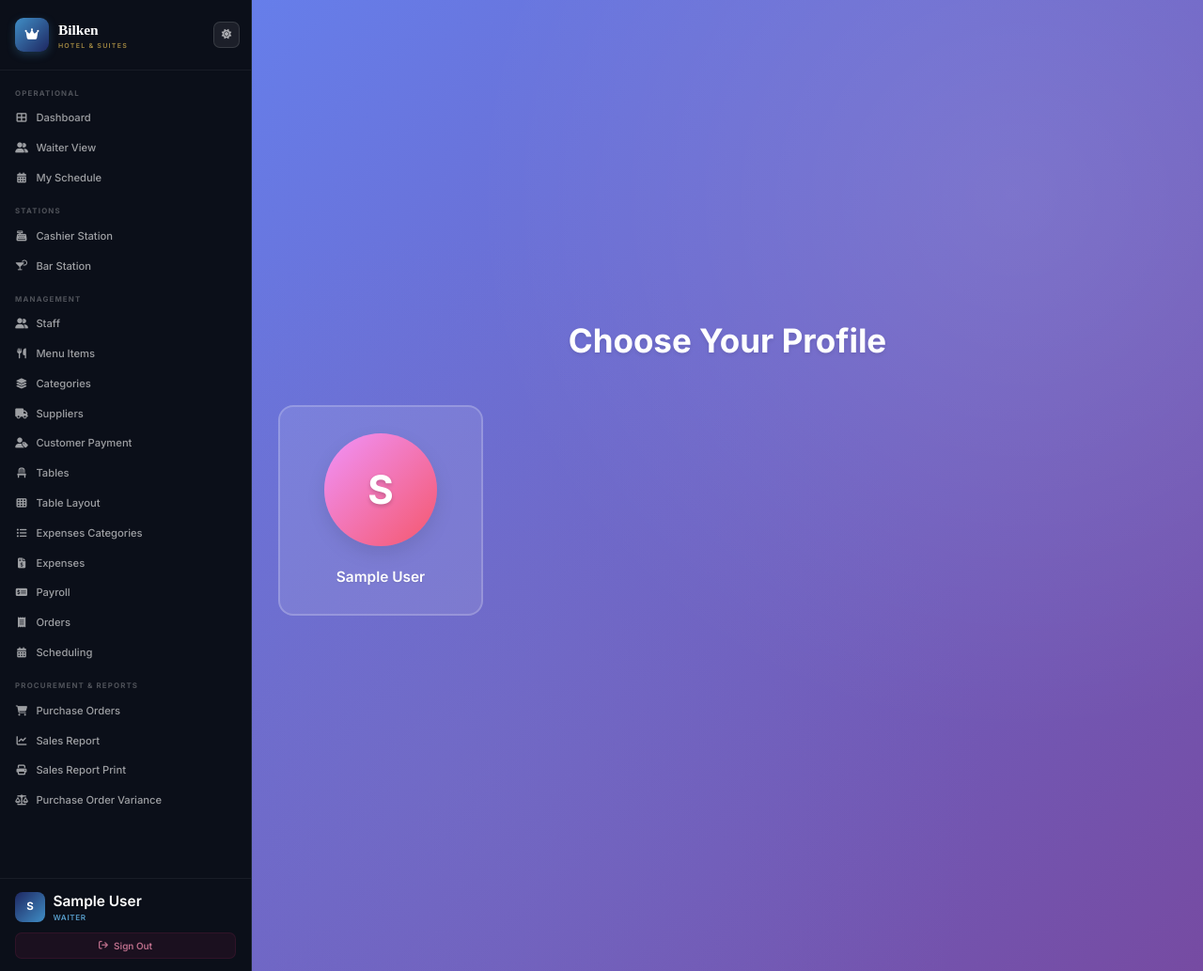
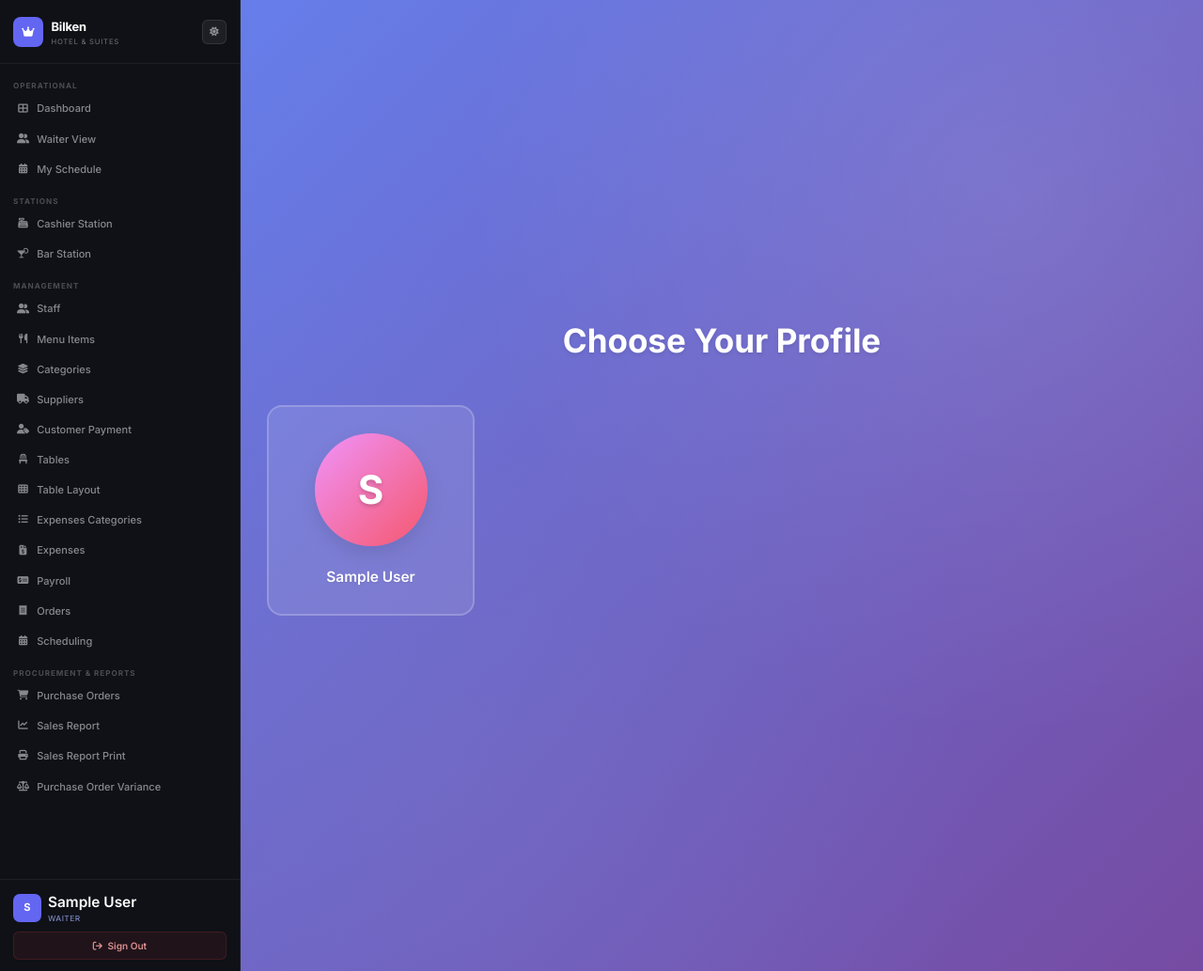
Before and after one commit to nyoroku/bilkanhotel, a Django app: page /login/ in a window 1280 px wide. Shown: the whole page at 94% size. Run offline with Django 5.2, Linux system fonts and the light colour scheme; the visitor is signed in with stand-in values (Sample User, id 1); data comes from the database, SQL or seed files in the repository; some libraries are stand-ins or nearby versions.

Commit message:
Premium component system: Inter sidebar, primary #4F46E5 nav/avatar/logo, global btn/form/badge/card classes

```diff
--- a/pos/templates/pos/base.html
+++ b/pos/templates/pos/base.html
@@ -71,106 +71,145 @@
         /* LAYOUT */
         .pos-shell{display:flex;min-height:100vh}
         .main-wrapper{flex-grow:1;display:flex;flex-direction:column;min-height:100vh;background:var(--bg);transition:background .3s}
-        .main-content-area{flex-grow:1;padding:2rem;overflow-y:auto;color:var(--txt1)}
+        .main-content-area{flex-grow:1;padding:1.75rem;overflow-y:auto;color:var(--txt1)}
 
         /* SIDEBAR */
         .sidebar{
-            width:268px;flex-shrink:0;display:flex;flex-direction:column;
+            width:256px;flex-shrink:0;display:flex;flex-direction:column;
             height:100vh;overflow-y:auto;position:sticky;top:0;
-            border-right:1px solid var(--sb-bdr);
+            background:#0F1117;border-right:1px solid rgba(255,255,255,.06);
         }
-        [data-theme="dark"] .sidebar{background:#0B0F19;border-right:1px solid var(--border)}
-        [data-theme="light"] .sidebar{background:#111827;}
+        [data-theme="light"] .sidebar{background:#0F1117}
+        .sidebar-header{
+            padding:1.2rem 1rem;border-bottom:1px solid rgba(255,255,255,.06);
+            display:flex;align-items:center;justify-content:space-between;
+        }
+        .sidebar-logo{display:flex;align-items:center;gap:.6rem;text-decoration:none}
+        .logo-icon{
+            width:32px;height:32px;flex-shrink:0;border-radius:8px;
+            background:var(--primary);
+            display:flex;align-items:center;justify-content:center;
+            font-size:.85rem;color:#fff;
+        }
+        .logo-text{font-family:'Inter',sans-serif;font-size:.92rem;font-weight:700;color:#fff;letter-spacing:-.01em}
+        .logo-sub{display:block;font-size:.55rem;font-weight:500;letter-spacing:.1em;text-transform:uppercase;color:rgba(255,255,255,.35);margin-top:1px}
 
-        /* SIDEBAR HEADER */
-        .sidebar-header{padding:1.35rem 1.15rem;border-bottom:1px solid var(--sb-bdr);position:relative}
-        .sidebar-logo{display:flex;align-items:center;gap:.7rem;text-decoration:none}
-        .logo-icon{
-            width:36px;height:36px;flex-shrink:0;border-radius:9px;
-            background:linear-gradient(135deg,#408EC6,#1E2761);
-            display:flex;align-items:center;justify-content:center;
-            font-size:.95rem;color:#fff;box-shadow:0 3px 10px rgba(64,142,198,.28);
+        .theme-toggle-btn{
+            width:26px;height:26px;border-radius:6px;
+            background:rgba(255,255,255,.06);border:1px solid rgba(255,255,255,.1);
+            color:rgba(255,255,255,.5);cursor:pointer;
+            display:flex;align-items:center;justify-content:center;font-size:.7rem;transition:all .15s;
         }
-        .logo-text{font-family:'Cormorant Garamond',serif;font-size:1.1rem;font-weight:700;color:#fff}
-        .logo-sub{display:block;font-size:.5rem;font-weight:600;letter-spacing:.18em;text-transform:uppercase;color:rgba(201,168,76,.8);margin-top:1px}
-
-        /* THEME BUTTON */
-        .theme-toggle-btn{
-            position:absolute;right:.85rem;top:50%;transform:translateY(-50%);
-            width:28px;height:28px;border-radius:7px;
-            background:rgba(255,255,255,.07);border:1px solid rgba(255,255,255,.12);
-            color:rgba(255,255,255,.65);cursor:pointer;
-            display:flex;align-items:center;justify-content:center;font-size:.75rem;transition:all .2s;
-        }
-        .theme-toggle-btn:hover{background:rgba(255,255,255,.14);color:#fff}
+        .theme-toggle-btn:hover{background:rgba(255,255,255,.1);color:#fff}
 
         /* NAV */
         .sidebar-nav{flex-grow:1;padding:.4rem 0}
-        .menu-label{padding:.95rem 1.15rem .28rem;font-size:.56rem;font-weight:700;text-transform:uppercase;letter-spacing:.15em;color:rgba(255,255,255,.28)}
-        .menu-list{list-style:none}
+        .menu-label{padding:.8rem 1rem .2rem;font-size:.58rem;font-weight:700;text-transform:uppercase;letter-spacing:.12em;color:rgba(255,255,255,.25)}
+        .menu-list{list-style:none;padding:0 .5rem}
         .menu-list a{
-            display:flex;align-items:center;gap:.6rem;padding:.5rem 1rem;
-            font-size:.8rem;font-weight:500;color:rgba(255,255,255,.6);
-            text-decoration:none;border-left:2px solid transparent;
-            transition:background .15s,color .15s;border-radius:0 6px 6px 0;margin:1px 8px 1px 0;
+            display:flex;align-items:center;gap:.55rem;padding:.52rem .75rem;
+            font-size:.79rem;font-weight:500;color:rgba(255,255,255,.5);
+            text-decoration:none;border-radius:6px;
+            transition:background .12s,color .12s;margin-bottom:1px;
         }
-        .menu-list a i{width:14px;text-align:center;flex-shrink:0;font-size:.78rem}
-        .menu-list a:hover{background:rgba(255,255,255,.07);color:#fff;border-left-color:var(--primary)}
-        .menu-list li.is-active>a{background:rgba(99,102,241,.15);color:#a5b4fc;font-weight:600;border-left-color:var(--primary)}
+        .menu-list a i{width:14px;text-align:center;flex-shrink:0;font-size:.75rem}
+        .menu-list a:hover{background:rgba(255,255,255,.07);color:rgba(255,255,255,.9)}
+        .menu-list li.is-active>a{
+            background:rgba(79,70,229,.18);color:#a5b4fc;font-weight:600;
+            border:1px solid rgba(79,70,229,.22);
+        }
 
-        /* USER BOX */
-        .user-info-box{padding:.9rem 1.15rem;border-top:1px solid var(--sb-bdr)}
-        .user-card{display:flex;align-items:center;gap:.6rem;margin-bottom:.65rem}
+        .user-info-box{padding:.85rem 1rem;border-top:1px solid rgba(255,255,255,.06)}
+        .user-card{display:flex;align-items:center;gap:.5rem;margin-bottom:.55rem}
         .user-avatar{
-            width:32px;height:32px;flex-shrink:0;border-radius:8px;
-            background:linear-gradient(135deg,#1E2761,#408EC6);
-            color:#fff;display:flex;align-items:center;justify-content:center;font-weight:700;font-size:.82rem;
+            width:30px;height:30px;flex-shrink:0;border-radius:7px;
+            background:var(--primary);
+            color:#fff;display:flex;align-items:center;justify-content:center;font-weight:700;font-size:.8rem;
         }
         .user-details{flex-grow:1;min-width:0}
-        .user-name{display:block;color:#fff;font-size:.76rem;font-weight:600;white-space:nowrap;overflow:hidden;text-overflow:ellipsis}
-        .user-role{display:block;color:rgba(100,180,230,.85);font-size:.58rem;font-weight:600;text-transform:uppercase;letter-spacing:.08em}
+        .user-name{display:block;color:rgba(255,255,255,.9);font-size:.75rem;font-weight:600;white-space:nowrap;overflow:hidden;text-overflow:ellipsis}
+        .user-role{display:block;color:rgba(165,180,252,.7);font-size:.6rem;font-weight:500;text-transform:uppercase;letter-spacing:.05em}
         .logout-btn{
-            width:100%;padding:.42rem;border-radius:7px;
-            background:rgba(122,32,72,.15);color:rgba(205,120,150,.9);
-            border:1px solid rgba(122,32,72,.22);font-size:.71rem;font-weight:600;
+            width:100%;padding:.45rem;border-radius:6px;
+            background:rgba(239,68,68,.08);color:rgba(252,165,165,.85);
+            border:1px solid rgba(239,68,68,.15);font-size:.72rem;font-weight:600;
             cursor:pointer;display:flex;align-items:center;justify-content:center;
-            gap:.45rem;text-decoration:none;transition:all .18s;
+            gap:.4rem;text-decoration:none;transition:all .15s;
         }
-        .logout-btn:hover{background:#7A2048;color:#fff;border-color:#7A2048}
+        .logout-btn:hover{background:rgba(239,68,68,.18);color:#fca5a5;border-color:rgba(239,68,68,.28)}
 
-        /* MOBILE NAV */
-        .mobile-nav{display:none;position:sticky;top:0;z-index:1000;padding:.7rem 1rem;border-bottom:1px solid var(--sb-bdr)}
-        [data-theme="dark"] .mobile-nav{background:#08090f}
-        [data-theme="light"] .mobile-nav{background:#1E2761}
+        .mobile-nav{display:none;position:sticky;top:0;z-index:1000;padding:.65rem 1rem;border-bottom:1px solid rgba(255,255,255,.06);background:#0F1117}
         .mobile-nav-header{display:flex;justify-content:space-between;align-items:center}
         .mobile-toggle{
-            width:36px;height:36px;border-radius:8px;
-            background:rgba(255,255,255,.08);border:1px solid rgba(255,255,255,.12);
-            color:#fff;display:flex;align-items:center;justify-content:center;
-            font-size:1rem;cursor:pointer;transition:all .18s;
+            width:36px;height:36px;border-radius:7px;min-height:36px;
+            background:rgba(255,255,255,.07);border:1px solid rgba(255,255,255,.1);
+            color:rgba(255,255,255,.8);display:flex;align-items:center;justify-content:center;
+            font-size:.95rem;cursor:pointer;transition:all .15s;
         }
-        .mobile-toggle:hover{background:rgba(255,255,255,.15)}
+        .mobile-toggle:hover{background:rgba(255,255,255,.12)}
         #mobile-nav-menu{
             display:none;position:absolute;top:100%;left:0;width:100%;
-            box-shadow:0 20px 40px rgba(0,0,0,.5);max-height:80vh;overflow-y:auto;z-index:999;
+            background:#0F1117;border-bottom:1px solid rgba(255,255,255,.06);
+            box-shadow:0 16px 32px rgba(0,0,0,.6);max-height:80vh;overflow-y:auto;z-index:999;
         }
-        [data-theme="dark"] #mobile-nav-menu{background:#0d1020;border-bottom:1px solid rgba(64,142,198,.12)}
-        [data-theme="light"] #mobile-nav-menu{background:#1E2761}
         #mobile-nav-menu.is-active{display:block}
 
         /* RESPONSIVE */
         @media(max-width:1024px){.sidebar{display:none}.mobile-nav{display:block}.main-content-area{padding:1rem}}
         @media(max-width:640px){.main-content-area{padding:.75rem}}
 
-        /* CARD */
-        .bh-card{background:var(--surface);border:1px solid var(--border);border-radius:14px;box-shadow:var(--s1);transition:all .22s}
-        .bh-card:hover{border-color:rgba(64,142,198,.32);box-shadow:var(--s2);transform:translateY(-2px)}
+        /* ── GLOBAL BUTTONS ── */
+        .btn{
+            display:inline-flex;align-items:center;justify-content:center;gap:.4rem;
+            padding:.55rem 1.1rem;border-radius:7px;font-size:.8rem;font-weight:600;
+            font-family:'Inter',sans-serif;cursor:pointer;border:none;
+            text-decoration:none;transition:all .15s;min-height:36px;white-space:nowrap;
+        }
+        .btn-primary{background:var(--primary);color:#fff;box-shadow:0 1px 3px rgba(79,70,229,.25)}
+        .btn-primary:hover{background:var(--primary-hover);box-shadow:0 4px 12px rgba(79,70,229,.35);transform:translateY(-1px)}
+        .btn-primary:active{transform:translateY(0);box-shadow:none}
+        .btn-secondary{background:var(--surface);color:var(--txt1);border:1px solid var(--border)}
+        .btn-secondary:hover{background:var(--raised);border-color:var(--txt2)}
+        .btn-danger{background:rgba(239,68,68,.1);color:#ef4444;border:1px solid rgba(239,68,68,.2)}
+        .btn-danger:hover{background:#ef4444;color:#fff}
+        .btn-ghost{background:transparent;color:var(--txt2);border:1px solid var(--border)}
+        .btn-ghost:hover{background:var(--raised);color:var(--txt1)}
+        .btn-sm{padding:.35rem .75rem;font-size:.75rem;min-height:30px;border-radius:5px}
+        .btn-lg{padding:.75rem 1.5rem;font-size:.9rem;min-height:44px;border-radius:9px}
 
-        /* SCROLLBAR */
-        ::-webkit-scrollbar{width:5px}
+        /* ── FORMS ── */
+        .form-input{
+            width:100%;padding:.6rem .85rem;border-radius:7px;font-size:.82rem;
+            font-family:'Inter',sans-serif;background:var(--surface);color:var(--txt1);
+            border:1px solid var(--border);outline:none;
+            transition:border-color .15s,box-shadow .15s;min-height:38px;
+        }
+        .form-input:focus{border-color:var(--primary);box-shadow:0 0 0 3px var(--primary-lt)}
+        .form-input::placeholder{color:var(--txt2)}
+        .form-label{display:block;font-size:.72rem;font-weight:600;color:var(--txt2);margin-bottom:.35rem;letter-spacing:.02em}
+
+        /* ── CARDS ── */
+        .bh-card{background:var(--surface);border:1px solid var(--border);border-radius:10px;box-shadow:var(--s1)}
+        .bh-card-hover{transition:border-color .15s,box-shadow .15s,transform .15s}
+        .bh-card-hover:hover{border-color:var(--primary);box-shadow:0 0 0 1px var(--primary);transform:translateY(-1px)}
+
+        /* ── BADGES ── */
+        .badge{display:inline-flex;align-items:center;padding:.18rem .5rem;border-radius:4px;font-size:.68rem;font-weight:600}
+        .badge-primary{background:var(--primary-lt);color:var(--primary)}
+        .badge-success{background:rgba(34,197,94,.12);color:#16a34a}
+        .badge-warning{background:rgba(245,158,11,.12);color:#b45309}
+        .badge-error{background:rgba(239,68,68,.12);color:#dc2626}
+        .badge-neutral{background:var(--raised);color:var(--txt2)}
+        [data-theme="dark"] .badge-success{color:#4ade80}
+        [data-theme="dark"] .badge-warning{color:#fbbf24}
+        [data-theme="dark"] .badge-error{color:#f87171}
+
+        /* ── UTILS ── */
+        .divider{border:none;border-top:1px solid var(--border);margin:1rem 0}
+        ::-webkit-scrollbar{width:4px}
         ::-webkit-scrollbar-track{background:transparent}
-        ::-webkit-scrollbar-thumb{background:rgba(64,142,198,.22);border-radius:10px}
-        ::-webkit-scrollbar-thumb:hover{background:rgba(64,142,198,.42)}
+        ::-webkit-scrollbar-thumb{background:var(--border);border-radius:10px}
+        ::-webkit-scrollbar-thumb:hover{background:var(--txt2)}
     </style>
     {% block styles %}{% endblock %}
 <script src="https://cdn.tailwindcss.com"></script>
```
